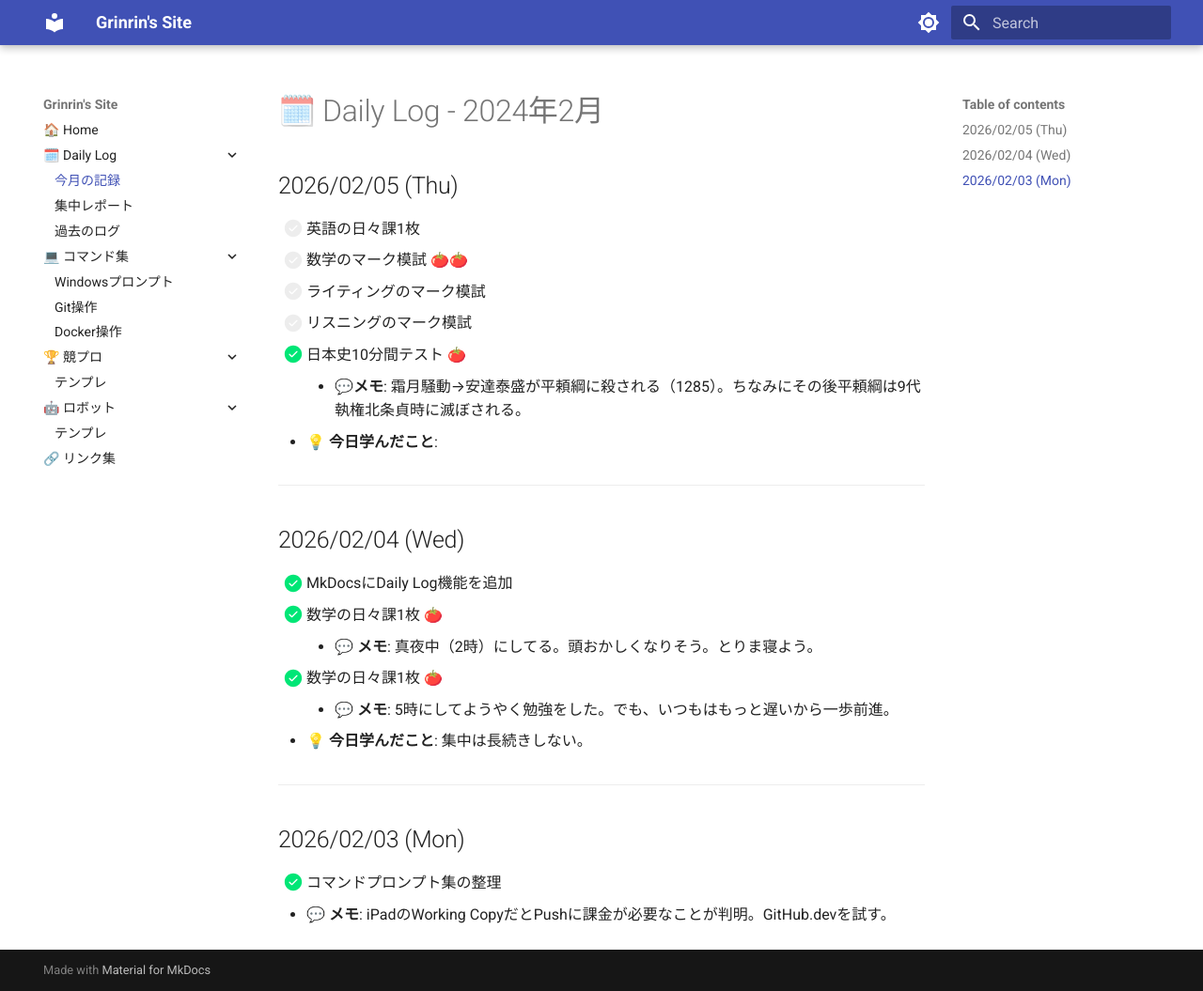
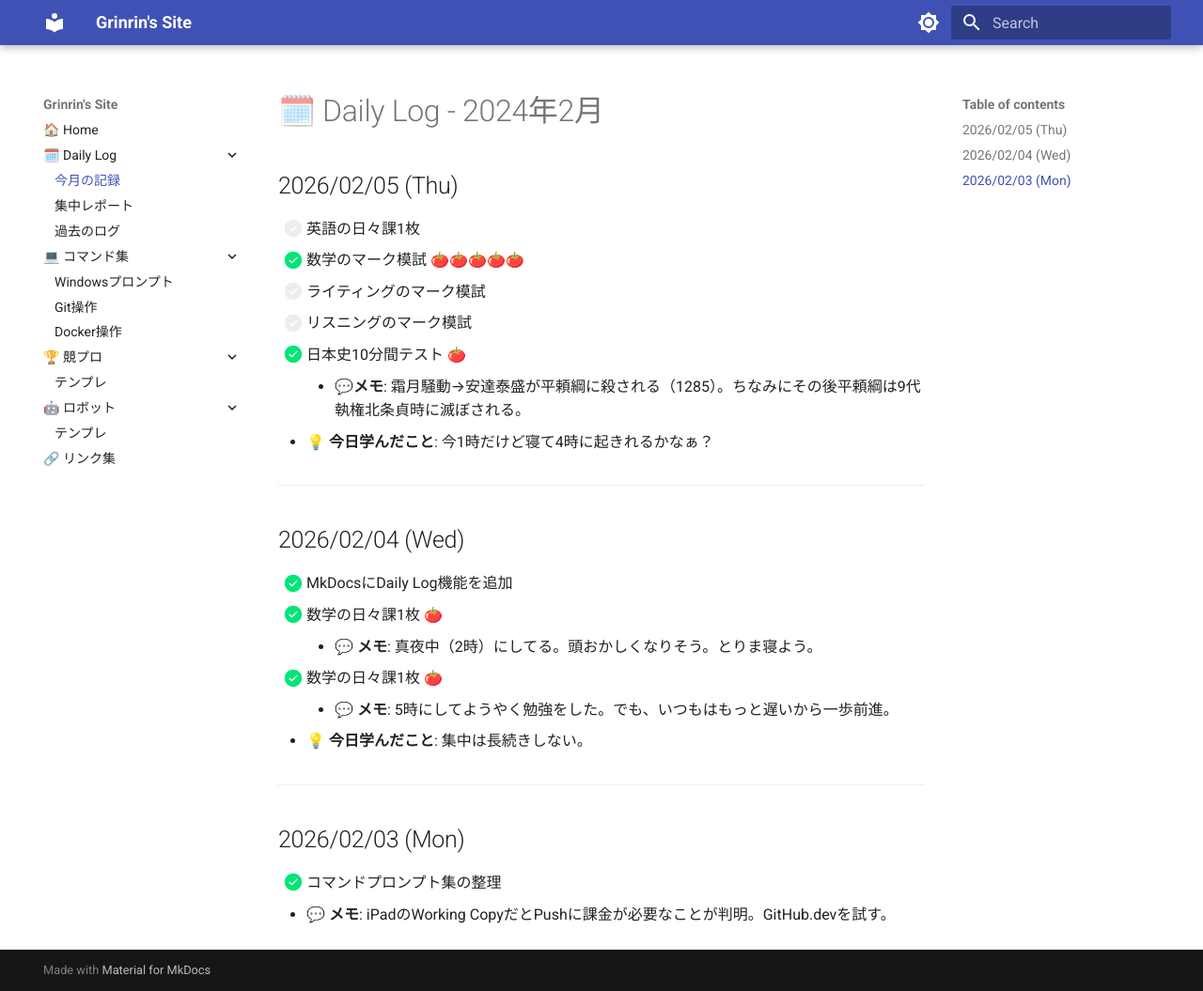
Before and after one commit to Grinrin1108/my-site, an MkDocs documentation site: the page built from docs/daily/2026_02/index.md, in a window 1280 px wide and 1055 px high. Shown: the whole window at 94% size. Built offline with MkDocs 1.6.1 and Material for MkDocs 9.7.7, drawn with Linux system fonts in a browser that asks for light colours.

Commit message:
2026/02/06 1:07

```diff
--- a/docs/daily/2026_02/index.md
+++ b/docs/daily/2026_02/index.md
@@ -2,13 +2,13 @@
 
 ## 2026/02/05 (Thu)
 - [ ] 英語の日々課1枚
-- [ ] 数学のマーク模試 🍅🍅
+- [x] 数学のマーク模試 🍅🍅🍅🍅🍅
 - [ ] ライティングのマーク模試
 - [ ] リスニングのマーク模試
 - [x] 日本史10分間テスト 🍅
     - 💬**メモ**: 霜月騒動→安達泰盛が平頼綱に殺される（1285）。ちなみにその後平頼綱は9代執権北条貞時に滅ぼされる。
 
-- 💡 **今日学んだこと**:
+- 💡 **今日学んだこと**: 今1時だけど寝て4時に起きれるかなぁ？
 
 ---
 
```
